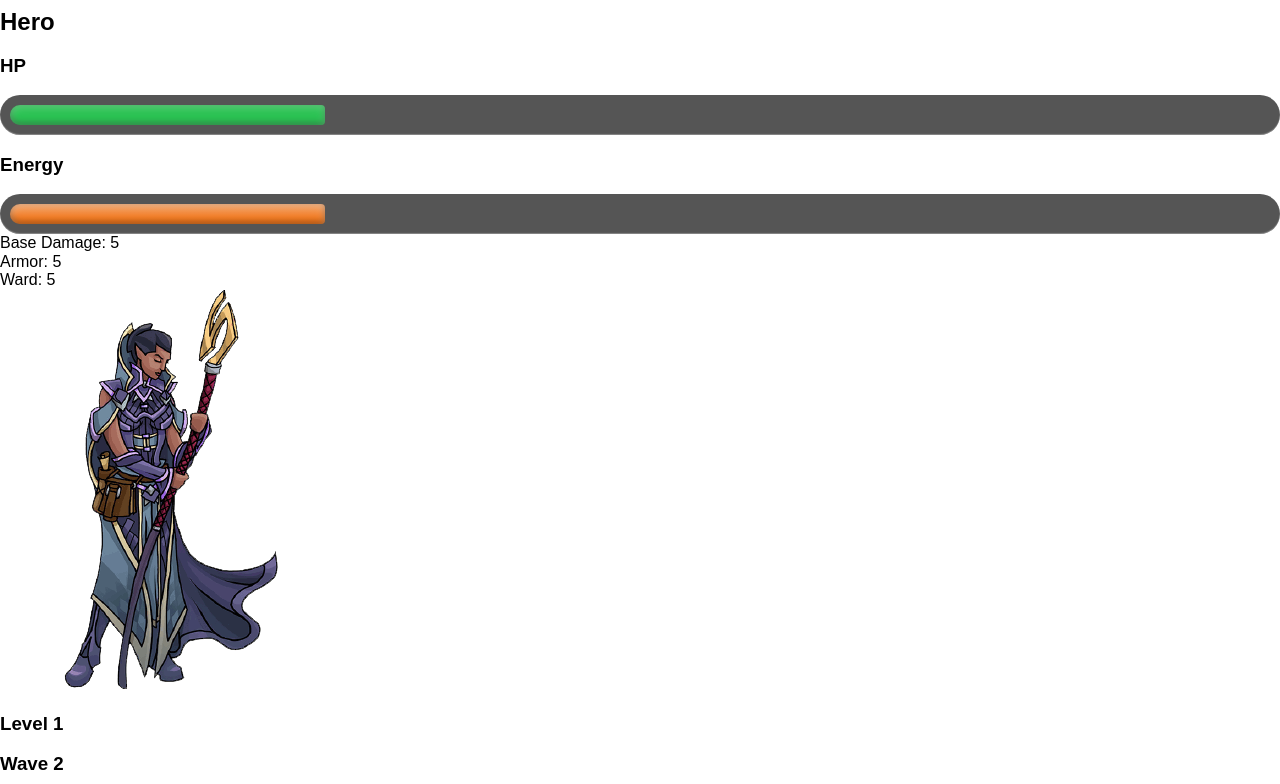
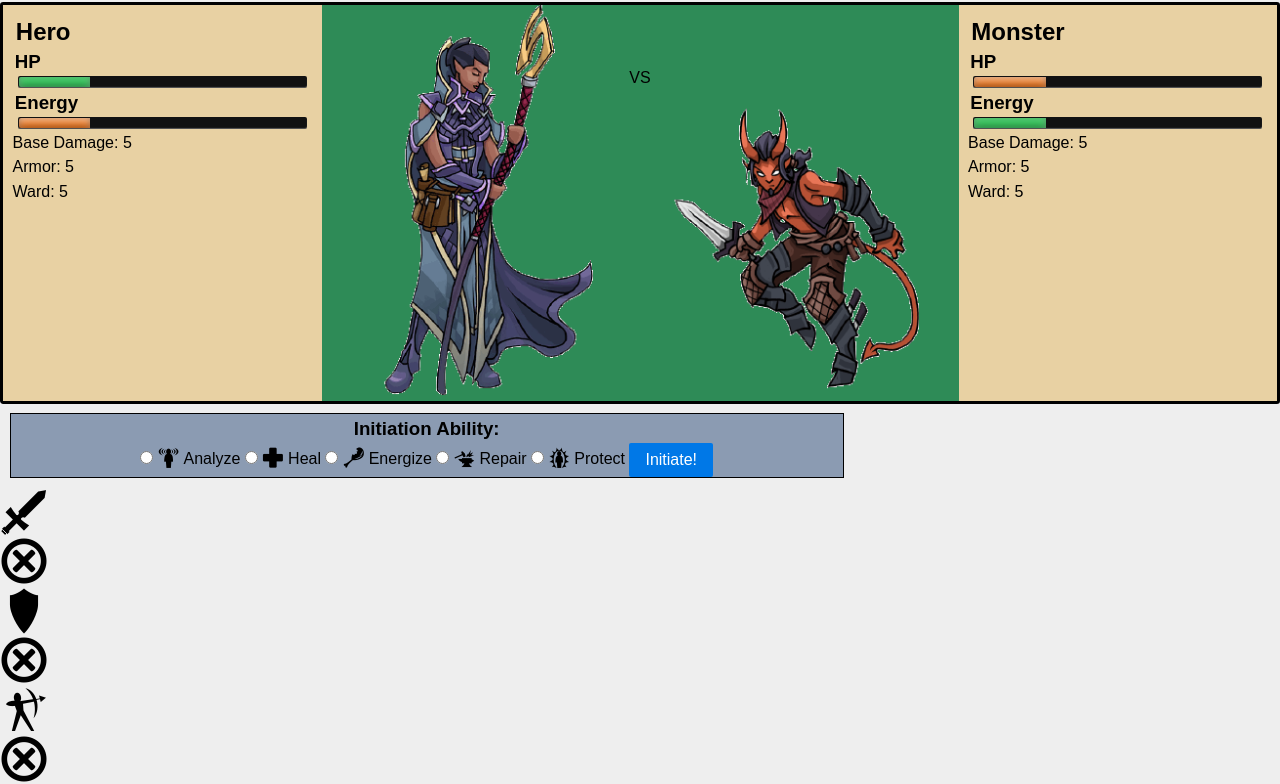
Before and after one commit to raukusbaukus/queue-quest, a plain HTML site: page index.html in a window 1280 px wide. Shown: the part 72-856 px from the top of the page. Drawn offline with nearby package versions, Linux system fonts and the light colour scheme.

Commit message:
adding styling

```diff
--- a/index.html
+++ b/index.html
@@ -7,6 +7,7 @@
     <script src="scripts/scripts.js" charset="utf-8" defer></script>
     <link rel="stylesheet" href="https://cdnjs.cloudflare.com/ajax/libs/normalize/5.0.0/normalize.min.css" />
     <link rel="stylesheet" href="https://unpkg.com/purecss@0.6.0/build/pure-min.css">
+    <link rel="stylesheet" href="https://unpkg.com/purecss@0.6.0/build/grids-responsive-min.css">
     <link rel="stylesheet" href="rpg-awesome/css/rpg-awesome.css" />
     <link rel="stylesheet" href="styles/styles.css" />
     <title>Queue Quest</title>
@@ -16,7 +17,9 @@
     <header>
         <h1>Queue Quest</h1>
     </header>
-    <section class="matchup">
+    <section class="hud">
+        <div class="pure-g">
+            <div class="pure-u-1-4">
                 <div class="char-stats">
                     <h2>Hero</h2>
                     <div class="hp-bar">
@@ -35,31 +38,44 @@
                     <div class="armor">Armor: 5</div>
                     <div class="ward">Ward: 5</div>
                 </div>
+            </div>
+            <div class="pure-u-1-2">
+                <div class="matchup">
                     <div class="hero-pic">
-            <img src="images/characters/magi.gif" />
+                        <img class="illus" src="images/characters/magi.gif" />
                     </div>
                     <div class="level-detail">
-            <h3>Level 1</h3>
-            <h3>Wave 2</h3>
+                        VS
                     </div>
                     <div class="monster-pic">
-            <img src="images/characters/tiefling.gif" />
+                        <img class="illus" src="images/characters/tiefling.gif" />
                     </div>
+                </div>
+            </div>
+            <div class="pure-u-1-4">
                 <div class="monster-stats">
                     <h2>Monster</h2>
                     <div class="m-hp-bar">
                         <h3>HP</h3>
-                <progress value="16" max="20">16/20</progress>
+                        <div class="meter orange">
+                            <span style="width: 25%"></span>
+                        </div>
                     </div>
                     <div class="m-energy-bar">
                         <h3>Energy</h3>
-                <progress value="14" max="30">14/30</progress>
+                        <div class="meter">
+                            <span style="width: 25%"></span>
                         </div>
-            <div class="m-base-dmg">Base Damage: 5</div>
-            <div class="m-armor">Armor: 5</div>
-            <div class="m-ward">Ward: 5</div>
                     </div>
+                    <div class="base-dmg">Base Damage: 5</div>
+                    <div class="armor">Armor: 5</div>
+                    <div class="ward">Ward: 5</div>
+                </div>
+            </div>
+
     </section>
+    <div class="pure-g">
+        <div class="pure-u-2-3">
             <section class="initiation">
                 <form id="initiate-options" class="pure-form">
                     <h3>Initiation Ability:</h3>
@@ -71,6 +87,8 @@
                     <button id="init-submit" class="pure-button pure-button-primary" type="button" name="init-button">Initiate!</button>
                 </form>
             </section>
+        </div>
+    </div>
     <section class="encounter-rounds">
         <div class="round1h">
             <i class="ra ra-sword ra-3x"></i>
--- a/styles/styles.css
+++ b/styles/styles.css
@@ -1,35 +1,108 @@
 .meter {
-	height: 20px;  /* Can be anything */
+    height: 10px;
+    /* Can be anything */
     position: relative;
-	background: #555;
-	-moz-border-radius: 25px;
-	-webkit-border-radius: 25px;
-	border-radius: 25px;
-	padding: 10px;
-	box-shadow: inset 0 -1px 1px rgba(255,255,255,0.3);
+    background: #111;
+    -moz-border-radius: 2px;
+    -webkit-border-radius: 2px;
+    border-radius: 2px;
+    padding: 1px;
+    box-shadow: inset 0 -1px 1px rgba(255, 255, 255, 0.3);
+    width: 95%;
+    margin: auto;
 }
 
-.meter > span {
+.meter>span {
     display: block;
     height: 100%;
-  border-top-right-radius: 8px;
-  border-bottom-right-radius: 8px;
-  border-top-left-radius: 20px;
-  border-bottom-left-radius: 20px;
-  background-color: rgb(43,194,83);
-  background-image: linear-gradient(
-    center bottom,
-    rgb(43,194,83) 37%,
-    rgb(84,240,84) 69%
-  );
-  box-shadow:
-    inset 0 2px 9px  rgba(255,255,255,0.3),
-    inset 0 -2px 6px rgba(0,0,0,0.4);
+    border-top-right-radius: 0px;
+    border-bottom-right-radius: 0px;
+    border-top-left-radius: 2px;
+    border-bottom-left-radius: 2px;
+    background-color: rgb(43, 194, 83);
+    background-image: linear-gradient( center bottom, rgb(43, 194, 83) 37%, rgb(84, 240, 84) 69%);
+    box-shadow: inset 0 2px 9px rgba(255, 255, 255, 0.3), inset 0 -2px 6px rgba(0, 0, 0, 0.4);
     position: relative;
     overflow: hidden;
 }
 
-.orange > span {
+.orange>span {
     background-color: #f1a165;
     background-image: linear-gradient(to bottom, #f1a165, #f36d0a);
 }
+
+.pure-u-1-3, .pure-u-1-4, .pure-u-1-2 {
+    display: flex;
+}
+
+.illus {
+  vertical-align: center;
+    width: 100%;
+}
+.matchup {
+  display: flex;
+}
+.level-detail {
+  margin-top: 4em;
+  text-align: center;
+  max-width: 10%;
+}
+
+.char-stats, .monster-stats, .matchup {
+    max-width: 100%;
+    width: 100%;
+}
+
+.char-stats, .monster-stats {
+  background-color: #E8D1A3;
+  padding: .5em;
+}
+
+header h1 {
+  text-align: center;
+  margin: .2em;
+  text-shadow: .05em .05em .1em black;
+  color: #22B531;
+}
+h1 {
+  font-size: 3em;
+}
+h2, h3, p {
+  margin: 0.2em;
+}
+
+.underlined {
+  text-decoration: underline;
+}
+
+body {
+  background-color: #eee;
+}
+
+.hud {
+  background-color: #2e8b57;
+  border-radius: .2em;
+  border-style: solid;
+  border-color: black;
+}
+
+.base-dmg, .armor, .ward {
+  padding: .1em;
+  padding-top: .3em;
+}
+
+.pure-u-2-3 {
+  align-content: space-around;
+}
+
+.initiation {
+  border: 1px;
+  border-style: solid;
+  border-color: black;
+  background-color: #8B9BB2;
+  margin: .6em;
+  text-align: center;
+  /*-moz-border-radius: 5px;
+  -webkit-border-radius: 5px;
+  border-radius: 5px;*/
+}
```
Lines whose indentation alone changed are shown as unchanged.
